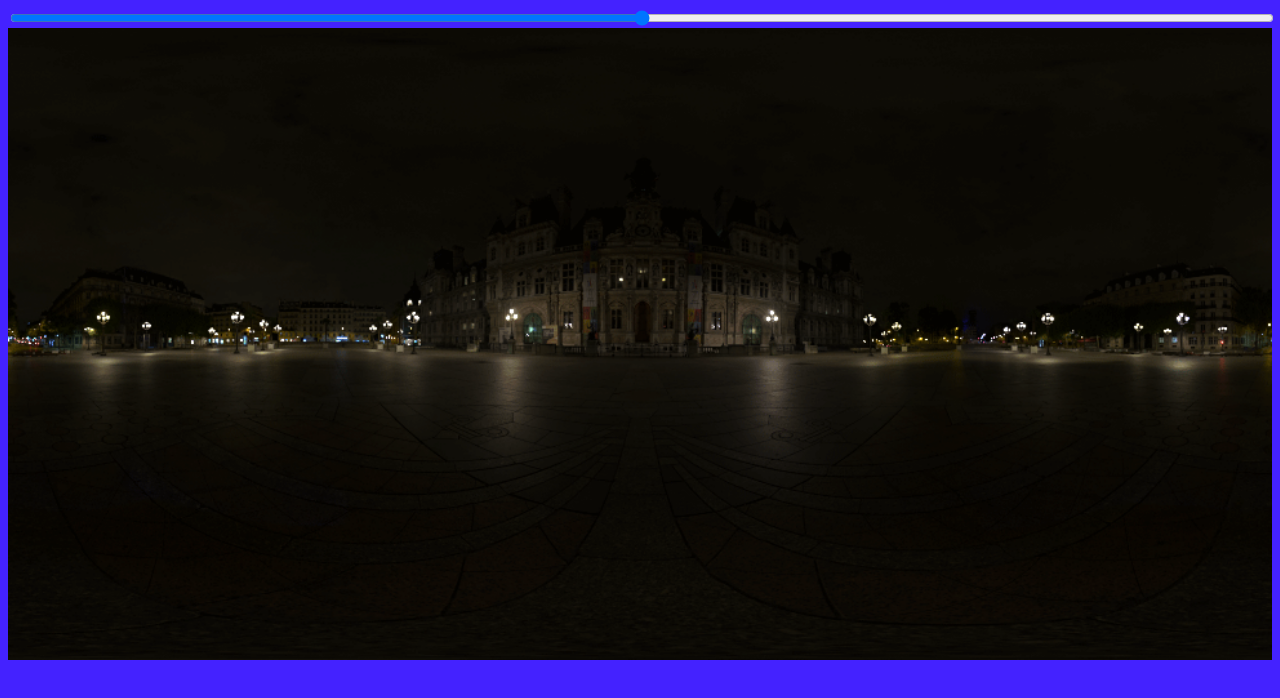
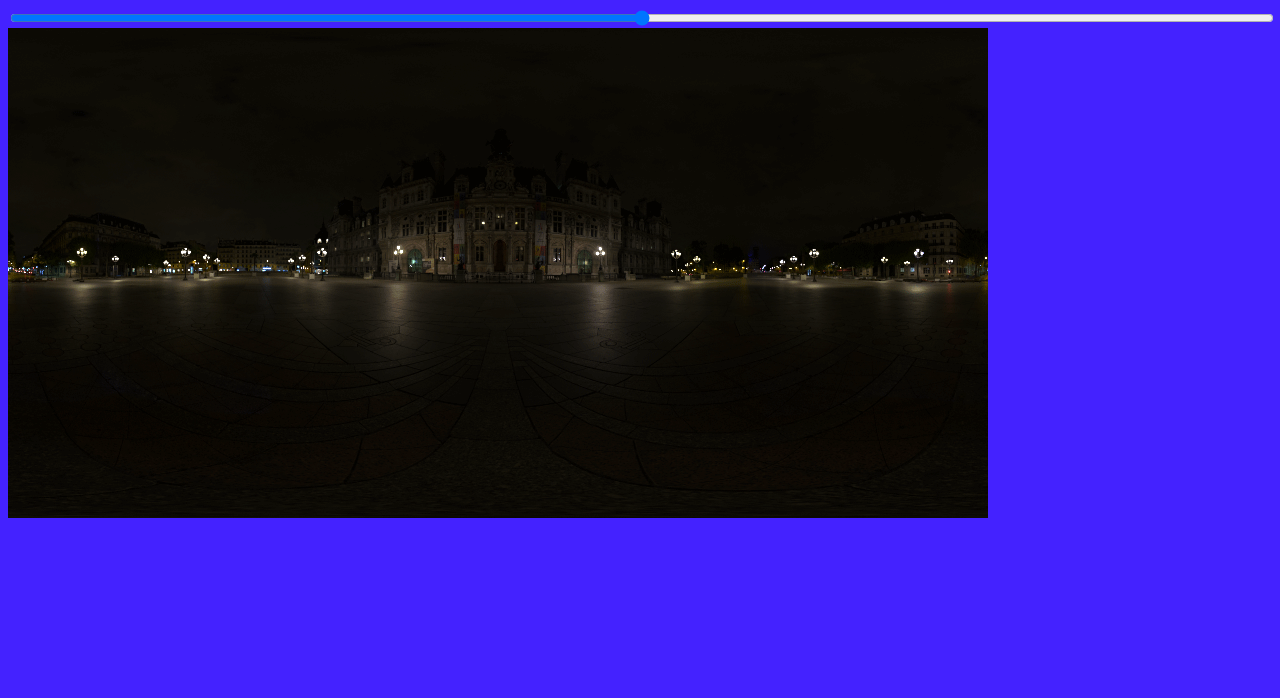
Before and after one commit to areinot/pixelmix, a plain HTML site: page index.html in a window 1280 px wide. Drawn offline with Linux system fonts and the light colour scheme.

Commit message:
call initDOM in a window.load event to make sure all of the dom and style sheets are present.

```diff
--- a/index.html
+++ b/index.html
@@ -10,7 +10,7 @@
 		<input id="mypano-slider" type="range" min="0" max="100" value="50" style="width: 100%"/>
 	</div>
 	<div class="pixel-mix" id="mypano" style="width: 980px; height: 980px; border: 1px solid white">
-		<img src="data/panohdri_00.png" width="100%" height="auto"/>
+		<img src="data/panohdri_00.png" width="980" height="auto"/>
 		<img src="data/panohdri_02.png"/>
 		<img src="data/panohdri_04.png"/>
 		<img src="data/panohdri_06.png"/>
--- a/pixelmix.js
+++ b/pixelmix.js
@@ -21,23 +21,22 @@ class PixelMix { //@@@ extends HTMLElement {
 		if(element) {
 			this.element = element;
 			this.element.style = element.style || {};
-			this.images = element.getElementsByTagName("img") || [];
+			this.element.style.overflow = "hidden";
 
-			//this.element.style.overflow = "hidden";
-
-			//TODO: attributes
-			// var x = element.getAttribute("canvasX");
-			// var width = Number.parseInt(element.getAttribute("width"));
+			for(var i=0; i<this.element.children.length; ++i) {
+				var child = this.element.children[i];
+				if(child.tagName.toLowerCase() == "img") this.images.push(child);
+			}
 		} else {
 			console.error("Pixel-Mix Error: No parent DOM element found.");
 			return;
 		}
 
 		if(this.images.length > 0) {
-			//make sure the div or whatever can fit our images
 			for(var i=0; i<this.images.length; i++) {
 				var img = this.images[i];
 				img.style = img.style || {};
+				this._noselect(img.style);
 				img.style.opacity = 1.0;
 				img.style.visibility = "hidden";
 				if(i == 0) {
@@ -45,8 +44,6 @@ class PixelMix { //@@@ extends HTMLElement {
 				} else {
 					img.style.position = "absolute";
 				}
-				this._fixImageSize(img);
-				this._noselect(img.style);
 			}
 		}
 		else
@@ -65,7 +62,6 @@ class PixelMix { //@@@ extends HTMLElement {
 
 		//TODO: throttle this
 		window.addEventListener("resize", function(ev) {
-			return;
 			if(this.images && this.images.length) {
 				this._fixImageSize(this.images[this.imageA]);
 				this._fixImageSize(this.images[this.imageB]);
@@ -84,7 +80,7 @@ class PixelMix { //@@@ extends HTMLElement {
 			}.bind(this));
 		}
 
-		this.pickImageByFraction(0.5);
+	 	this.pickImageByFraction(0.5);
 	}
 
 	pickImageByFraction(t) {
@@ -118,16 +114,24 @@ class PixelMix { //@@@ extends HTMLElement {
 	}
 
 	static initDOM() {
-		var mixers = [];
-		Array.prototype.filter.call( document.getElementsByTagName("pixel-mix"), function(el) {
-			this.push(new PixelMix(el));
-		}.bind(mixers));
 
-		Array.prototype.filter.call( document.getElementsByClassName("pixel-mix"), function(el) {
-			this.push(new PixelMix(el));
-		}.bind(mixers));
+		//NOTE: This is run after the whole page is done loading, so as to prevent DOM weirdness
+		//TODO: There might be a better solution for this. Like for instance canvas rendering
+	  	var data = {};
+	  	data.dothething=function() {
+			data.mixers = [];
+			Array.prototype.filter.call( document.getElementsByTagName("pixel-mix"), function(el) {
+				this.push(new PixelMix(el));
+			}.bind(this.mixers));
+			Array.prototype.filter.call( document.getElementsByClassName("pixel-mix"), function(el) {
+				this.push(new PixelMix(el));
+			}.bind(this.mixers));
+			window.removeEventListener("load", this.dothething);
+		}.bind(data);
 
-		return mixers;
+		window.addEventListener("load", data.dothething);
+
+		return data.mixers;
 	}
 
 	//helper nonsense
@@ -142,7 +146,8 @@ class PixelMix { //@@@ extends HTMLElement {
 	_fixImageSize(img) {
 		if(img !== this.images[0]) {
 			var rect = this.images[0].getBoundingClientRect();
-			console.log(rect);
+			if( rect.top == rect.bottom || rect.left == rect.right ) return;
+
 			img.style.left = rect.left;
 			img.style.top =  rect.top;
 			img.style.width =  Math.abs(rect.right - rect.left);
```
